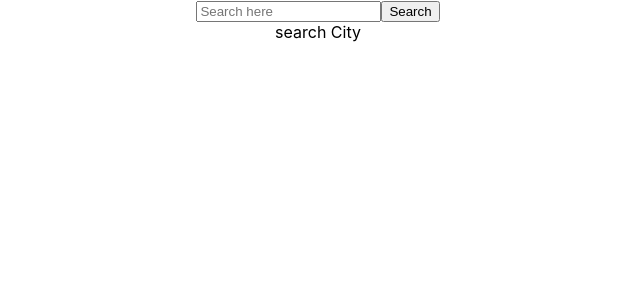
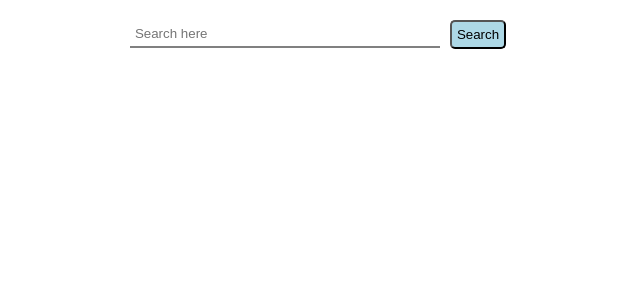
Before and after one commit to Foxhog-x/Celestial-Forecast, a React (Create React App) app: page / in a window 1280 px wide. Shown: the top 300 px of the page, without its empty margins (322-962 px from the left). Built offline with nearby package versions, Linux system fonts and the light colour scheme.

Commit message:
new changes, error handling

```diff
--- a/src/App.css
+++ b/src/App.css
@@ -1,7 +1,20 @@
 .App {
   text-align: center;
 }
+button{
+  padding: 5px;
+  border-radius: 5px;
+  background-color: lightblue;
 
+}
+.search-bar{
+  /* align-items: center; */
+  /* margin-top: 50px; */
+ border: none;
+ border-bottom: 2px solid grey;
+ padding: 5px;
+ width: 300px;
+}
 .App-logo {
   height: 40vmin;
   pointer-events: none;
@@ -62,3 +75,15 @@ gap: 40px;
     transform: rotate(360deg);
   }
 }
+
+.input_container{
+  display: flex;
+  /* flex-direction: column; */
+  justify-content: center;
+  align-items: center;
+  gap: 10px;
+}
+
+.main_container{
+  padding: 20px;
+}
--- a/src/components/Wheather.js
+++ b/src/components/Wheather.js
@@ -6,11 +6,16 @@ const Wheather = () => {
   const [temprature, setTemprature] = useState(null);
   const [titleImage, setTitleImage] = useState(null);
   const [noCityFound, setNoCityFound] = useState(null);
+  const [loader, setLoader] = useState(false);
+
   const apiKey = "dd00f982e8d9c3f07a0f35f636352aa6";
 
   const apiUrl = `https://api.openweathermap.org/data/2.5/weather?q=${cityName}&appid=${apiKey}`;
 
   const apiData = () => {
+    setWheatherData(null);
+    setLoader(true);
+    if (cityName !== "") {
       fetch(apiUrl)
         .then((response) => response.json())
         .then((data) => {
@@ -19,10 +24,10 @@ const Wheather = () => {
             setWheatherData(null);
           } else {
             setWheatherData(data);
+            setLoader(false);
             setNoCityFound(null);
           }
 
-        console.log(data);
           const iconCode = data ? data?.weather[0]?.icon : null;
 
           const temp = Math.round(data.main.temp - 273.15);
@@ -32,26 +37,33 @@ const Wheather = () => {
         })
         .catch((error) => {
           console.error("Error:", error);
+          setLoader(false);
           setNoCityFound("City Not Found");
         });
+    } else {
+      window.alert("Please enter the city");
+      setLoader(false);
+    }
   };
+
+  console.log(cityName !== null || cityName !== "", "boolean");
 
   const handleChange = (event) => {
     setCityName(event.target.value);
   };
 
-  console.log(noCityFound, "citynotfound");
   return (
-    <div>
-      <input type="text" placeholder="Search here" onChange={handleChange} />
-      <button
-        onClick={() => {
-          apiData();
-        }}
-      >
-        Search
-      </button>
-
+    <div className="main_container">
+      <div className="input_container">
+        <input
+          className="search-bar"
+          type="text"
+          placeholder="Search here"
+          onChange={handleChange}
+        />
+        <button onClick={() => apiData()}>Search</button>
+      </div>
+      {loader && <p>Loading Data...</p>}
       {noCityFound !== null ? <h3>{noCityFound}</h3> : null}
       <div>
         {wheatherData !== null ? (
@@ -89,7 +101,7 @@ const Wheather = () => {
             </div>
           </div>
         ) : (
-          "search City"
+          ""
         )}
       </div>
     </div>
```
Lines whose indentation alone changed are shown as unchanged.
